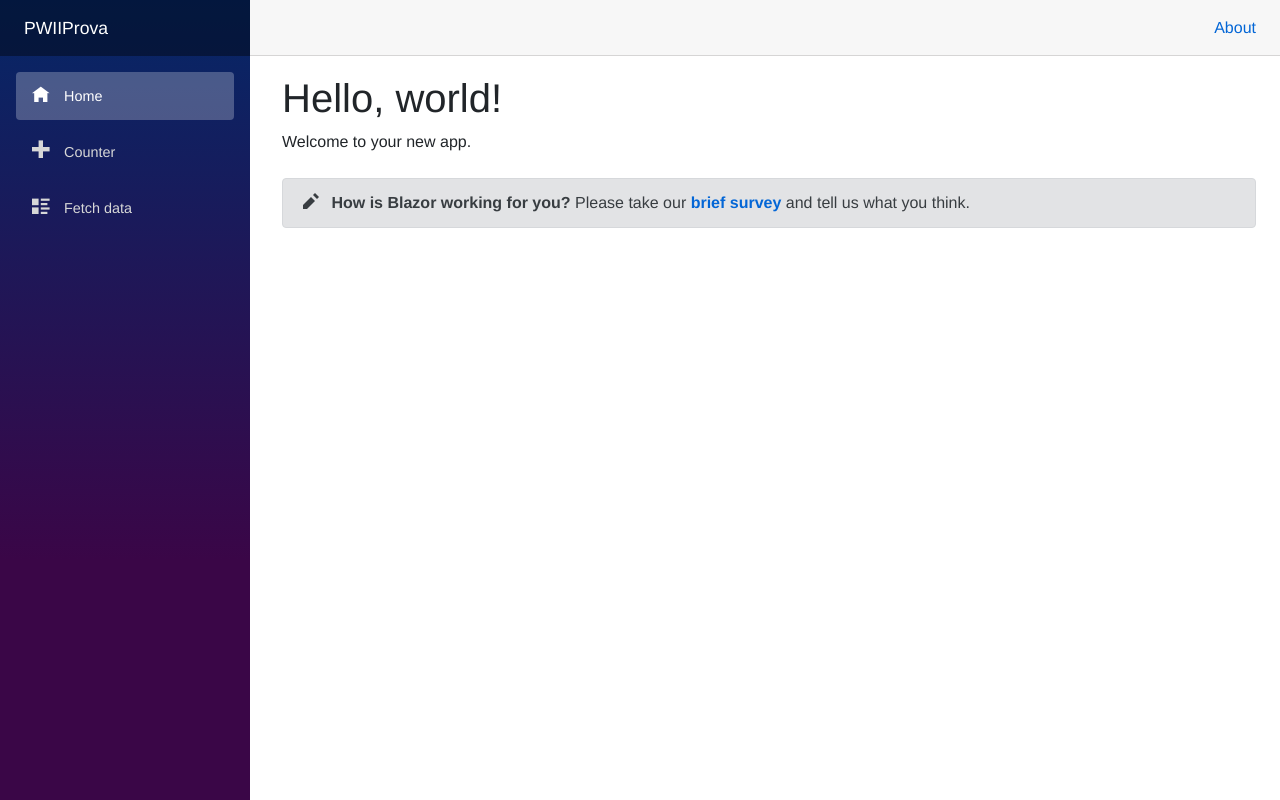
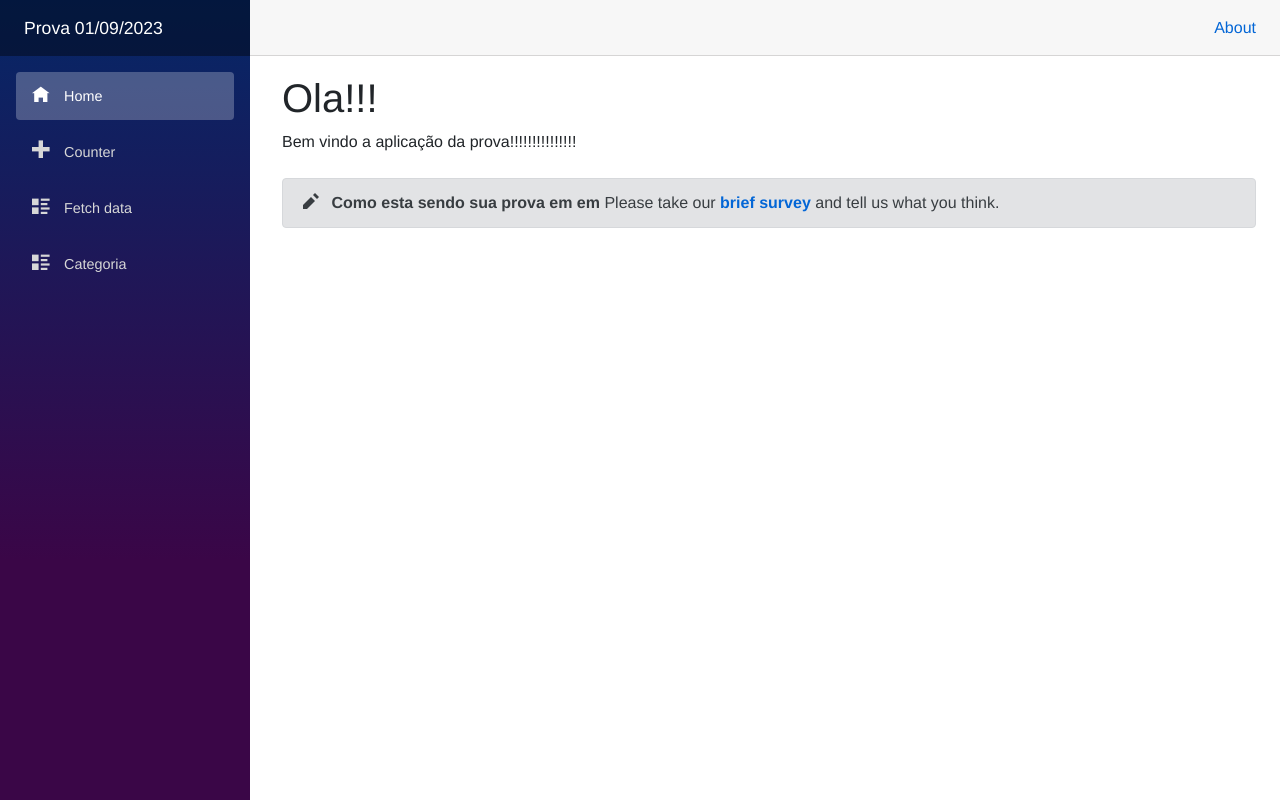
Before and after one commit to MiguelOliveira1301/PWIIProva, an ASP.NET Core app: page / in a window 1280 px wide. Run offline with ASP.NET Core 8, Linux system fonts and the light colour scheme; style sheets or scripts are compiled from the project's sources.

Commit message:
Avaliação de PW Criação de repositório e tabela

```diff
--- a/PWIIProva/Pages/Index.razor
+++ b/PWIIProva/Pages/Index.razor
@@ -1,7 +1,7 @@
 @page "/"
 
-<h1>Hello, world!</h1>
+<h1>Ola!!!</h1>
 
-Welcome to your new app.
+Bem vindo a aplicação da prova!!!!!!!!!!!!!!!
 
-<SurveyPrompt Title="How is Blazor working for you?" />
+<SurveyPrompt Title="Como esta sendo sua prova em em" />
--- a/PWIIProva/Shared/NavMenu.razor
+++ b/PWIIProva/Shared/NavMenu.razor
@@ -1,5 +1,5 @@
 <div class="top-row pl-4 navbar navbar-dark">
-    <a class="navbar-brand" href="">PWIIProva</a>
+    <a class="navbar-brand" href="">Prova 01/09/2023</a>
     <button class="navbar-toggler" @onclick="ToggleNavMenu">
         <span class="navbar-toggler-icon"></span>
     </button>
@@ -22,6 +22,11 @@
                 <span class="oi oi-list-rich" aria-hidden="true"></span> Fetch data
             </NavLink>
         </li>
+        <li class="nav-item px-3">
+            <NavLink class="nav-link" href="Categoria_Listar">
+                <span class="oi oi-list-rich" aria-hidden="true"></span> Categoria
+            </NavLink>
+        </li>
     </ul>
 </div>
 
```
Also changed, not shown: PWIIProva/Pages/CategoriaListar.razor (added, +35 -0 lines), 1 other file.
